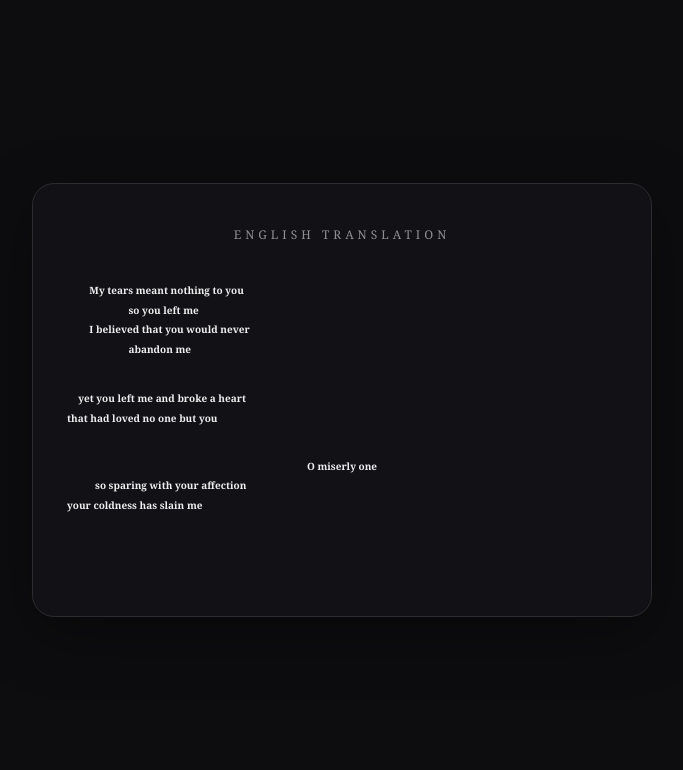
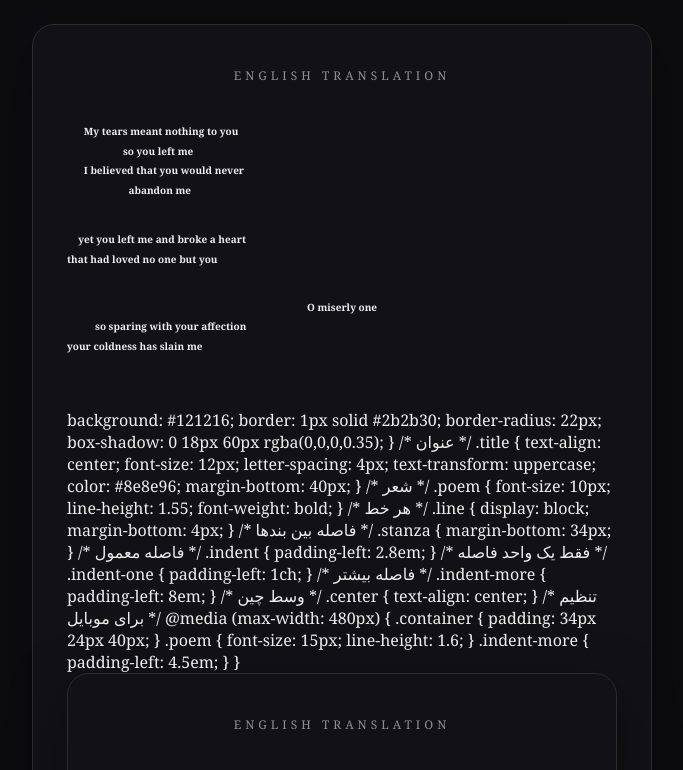
Before and after one commit to zaincoreme-web/translation, a plain HTML site: page index.html in a window 1280 px wide. Shown: the top 770 px of the page, without its empty margins (298-981 px from the left). Drawn offline with Linux system fonts and the light colour scheme.

Commit message:
Update index.html

```diff
--- a/index.html
+++ b/index.html
@@ -35,6 +35,186 @@ body {
     padding: 42px 34px 48px;
 
     background: #121216;
+
+    border: 1px solid #2b2b30;
+
+    border-radius: 22px;
+
+    box-shadow:
+        0 18px 60px rgba(0,0,0,0.35);
+}
+
+
+/* عنوان */
+
+.title {
+    text-align: center;
+
+    font-size: 12px;
+
+    letter-spacing: 4px;
+
+    text-transform: uppercase;
+
+    color: #8e8e96;
+
+    margin-bottom: 40px;
+}
+
+
+/* شعر */
+
+.poem {
+    font-size: 10px;
+
+    line-height: 1.55;
+
+    font-weight: bold;
+}
+
+
+/* هر خط */
+
+.line {
+    display: block;
+
+    margin-bottom: 4px;
+}
+
+
+/* فاصله بین بندها */
+
+.stanza {
+    margin-bottom: 34px;
+}
+
+
+/* فاصله معمول */
+
+.indent {
+    padding-left: 2.8em;
+}
+
+
+/* فقط یک واحد فاصله */
+
+.indent-one {
+    padding-left: 1ch;
+}
+
+
+/* فاصله بیشتر */
+
+.indent-more {
+    padding-left: 8em;
+}
+
+
+/* وسط چین */
+
+.center {
+    text-align: center;
+}
+
+
+/* تنظیم برای موبایل */
+
+@media (max-width: 480px) {
+
+    .container {
+        padding: 34px 24px 40px;
+    }
+
+    .poem {
+        font-size: 15px;
+
+        line-height: 1.6;
+    }
+
+    .indent-more {
+        padding-left: 4.5em;
+    }
+
+}
+
+</style>
+
+</head>
+
+
+<body>
+
+
+<div class="container">
+
+
+    <div class="title">
+        English Translation
+    </div>
+
+
+    <div class="poem">
+
+
+        <div class="stanza">
+
+            <span  class="line" style="padding-left: 3ch;">
+                My tears meant nothing to you
+            </span>
+
+            <span class="line" style="padding-left: 10ch;">
+    so you left me
+</span>
+            <span  class="line" style="padding-left: 3ch;">
+                I believed that you would never
+            </span>
+
+            <span  class="line" style="padding-left: 11ch;">
+                abandon me
+            </span>
+
+        </div>
+
+
+        <div class="stanza">
+
+            <span  class="line" style="padding-left: 2ch;">
+                yet you left me and broke a heart
+            </span>
+
+            <span  class="line" style="padding-right: 4ch;">
+                that had loved no one but you
+            </span>
+‌
+        </div>
+
+
+        <div class="stanza">
+
+       <div style="transform: translateY(-21px);">
+
+    <span class="line center">
+        O miserly one
+    </span>
+
+    <span class="line indent">
+        so sparing with your affection
+    </span>
+
+    <span class="line">
+        your coldness has slain me
+    </span>
+
+</div>
+
+    </div>
+
+
+</div>
+
+
+</body>
+</html>    background: #121216;
 
     border: 1px solid #2b2b30;
 
```
